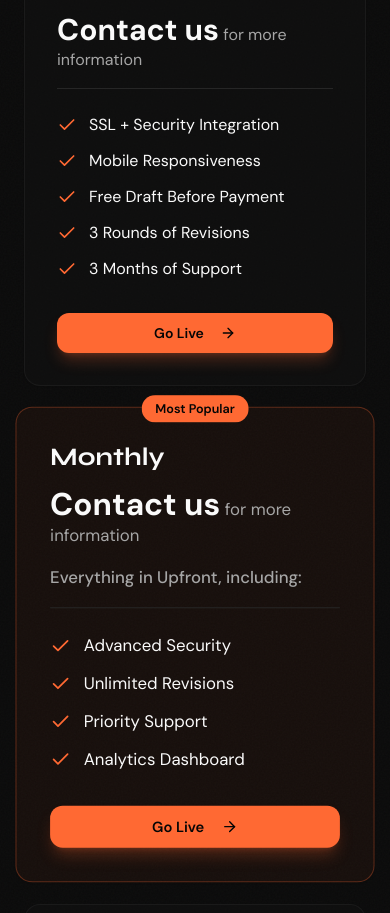
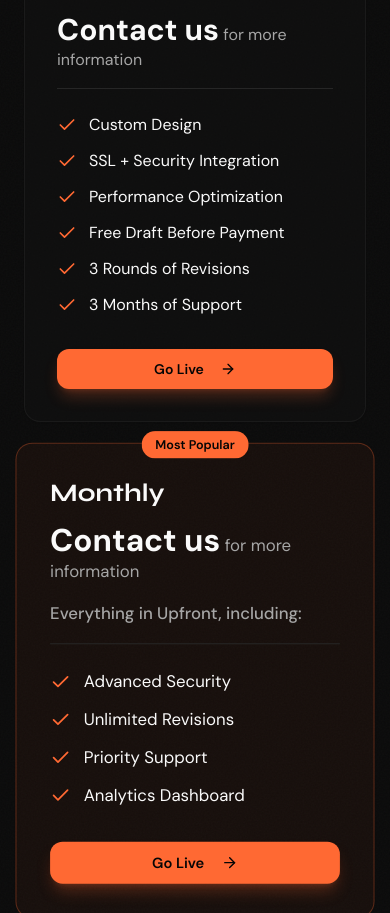
Before and after one commit to matrixfrr/GimmeASite, a Next.js app: page / in a window 390 px wide. Shown: the part 5770-6683 px from the top of the page. Built offline with nearby package versions, Linux system fonts and the light colour scheme.

Commit message:
Add Custom Design, revert Mobile Responsiveness to Performance Optimization

```diff
--- a/src/app/page.tsx
+++ b/src/app/page.tsx
@@ -533,8 +533,9 @@ function PricingSection({ onOpenPayment }: { onOpenPayment: (plan: "one-time" |
       priceLabel: "for more information",
       description: "",
       features: [
+        "Custom Design",
         "SSL + Security Integration",
-        "Mobile Responsiveness",
+        "Performance Optimization",
         "Free Draft Before Payment",
         "3 Rounds of Revisions",
         "3 Months of Support",
```
